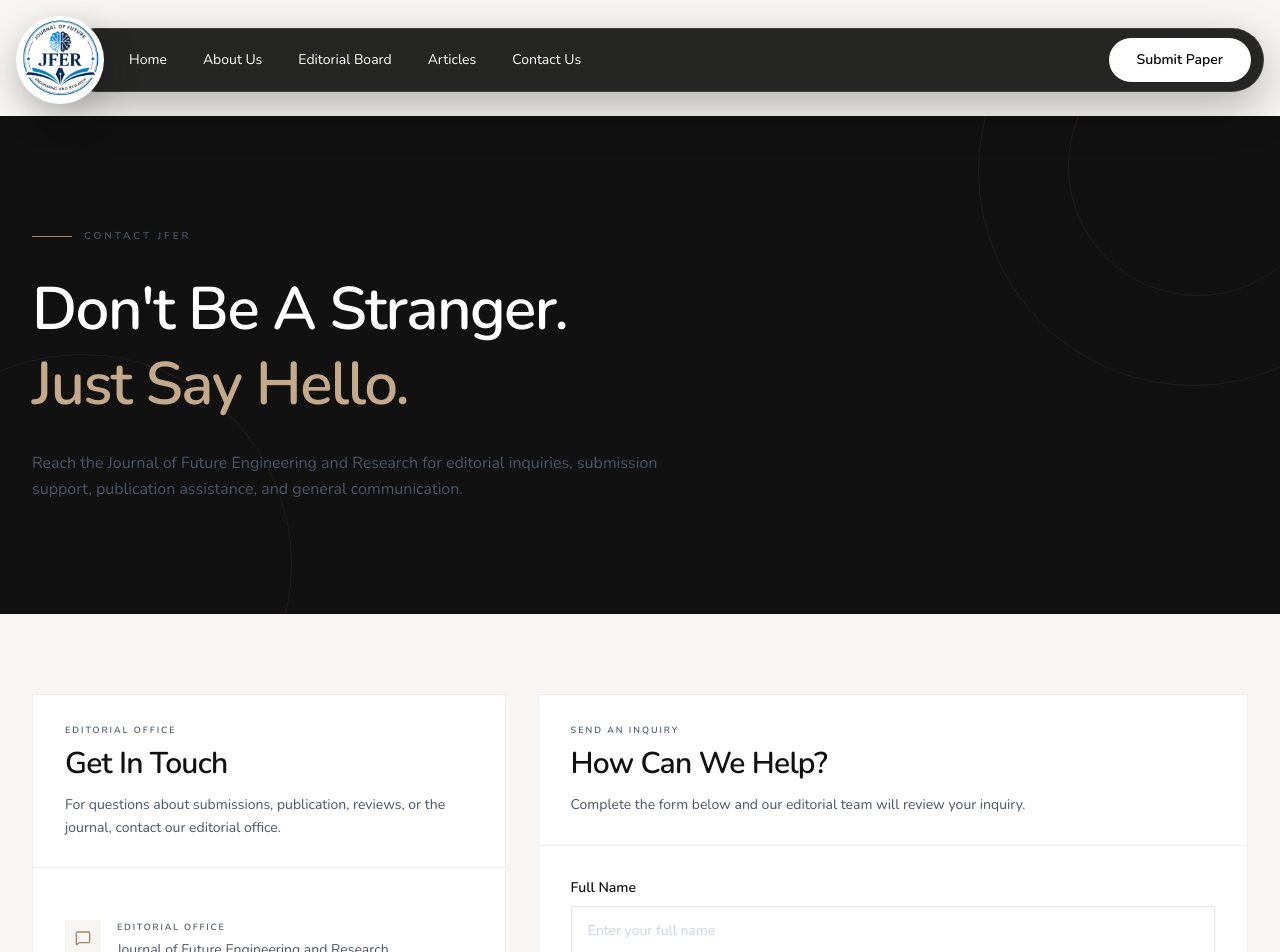
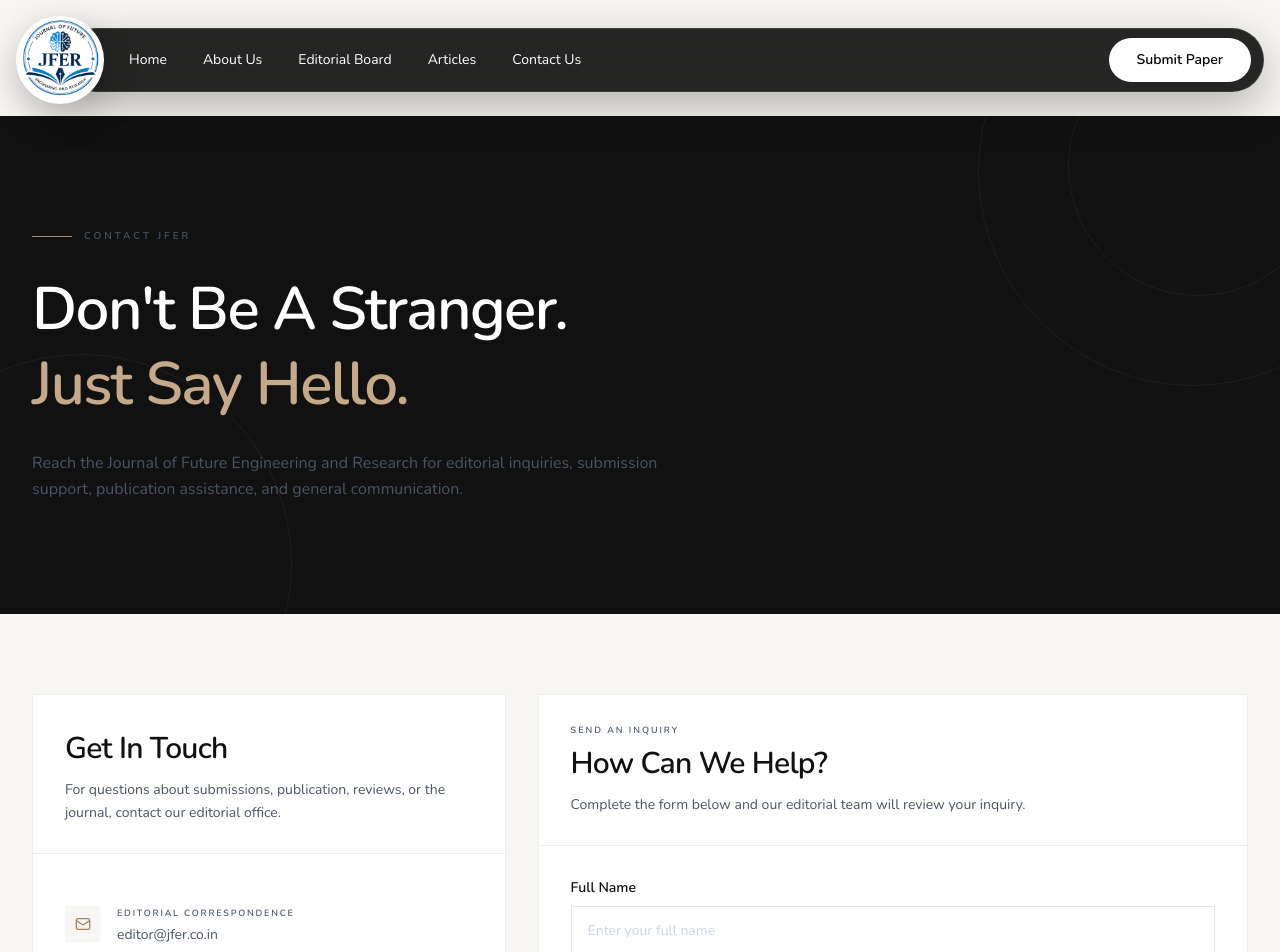
Before and after one commit to shoolinat-cloud/JFER, a Next.js app: page /contact in a window 1280 px wide. Shown: the top 952 px of the page. Built offline with nearby package versions, Linux system fonts and the light colour scheme.

Commit message:
Update page.tsx

```diff
--- a/app/contact/page.tsx
+++ b/app/contact/page.tsx
@@ -197,9 +197,9 @@ export default function ContactPage() {
 
               <div className="border-b border-black/[0.07] px-6 py-7 md:px-8">
 
-                <p className="text-[9px] font-semibold uppercase tracking-[0.22em] text-[#a48768]">
+                {/* <p className="text-[9px] font-semibold uppercase tracking-[0.22em] text-[#a48768]">
                   Editorial Office
-                </p>
+                </p> */}
 
                 <h2 className="mt-2 text-2xl font-semibold tracking-[-0.025em]">
                   Get In Touch
@@ -223,14 +223,14 @@ export default function ContactPage() {
 
                   {/* JOURNAL */}
 
-                  <ContactInfo
+                  {/* <ContactInfo
                     icon={
                       <MessageSquare className="h-4 w-4" />
                     }
                     label="Editorial Office"
                   >
                     Journal of Future Engineering and Research
-                  </ContactInfo>
+                  </ContactInfo> */}
 
 
                   {/* EMAIL */}
@@ -239,7 +239,7 @@ export default function ContactPage() {
                     icon={
                       <Mail className="h-4 w-4" />
                     }
-                    label="Editorial Email"
+                    label="Editorial Correspondence"
                   >
                     editor@jfer.co.in
                   </ContactInfo>
```
